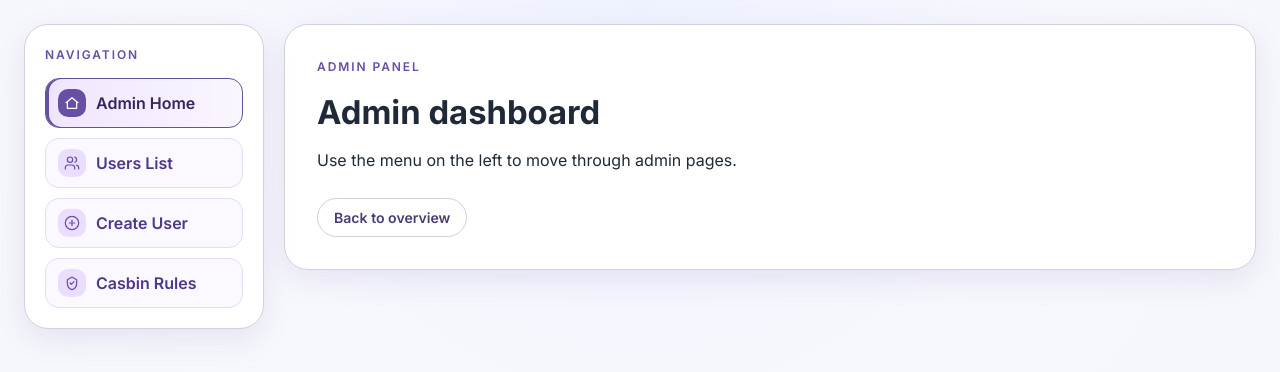
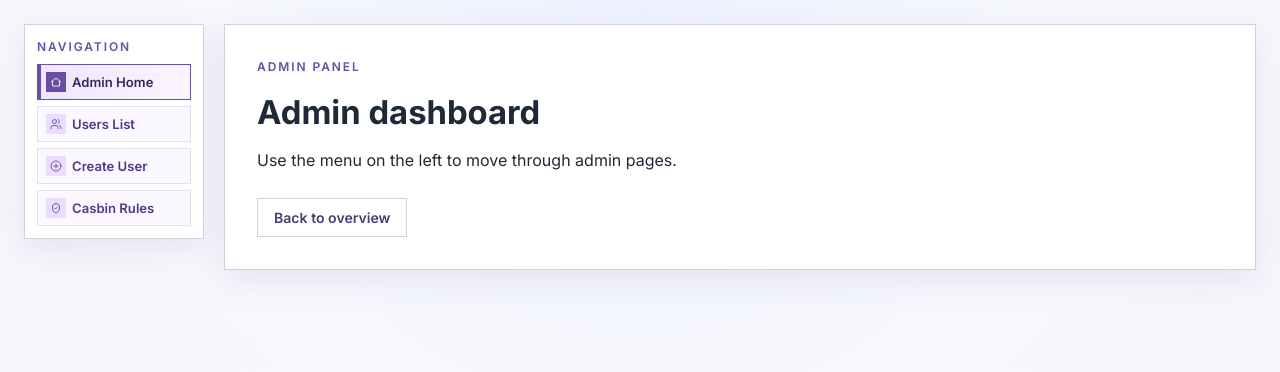
Before and after one commit to Drashko/slim-project-new, a Next.js app in the folder frontend/: page /admin in a window 1280 px wide. Shown: the top 372 px of the page. Built offline with nearby package versions, Linux system fonts and the light colour scheme.

Commit message:
Adjust admin nav size and remove border radius styling

```diff
--- a/frontend/styles/globals.css
+++ b/frontend/styles/globals.css
@@ -14,8 +14,11 @@
   --md-shadow: 0 10px 30px rgba(103, 80, 164, 0.12);
 }
 
-* {
+*,
+*::before,
+*::after {
   box-sizing: border-box;
+  border-radius: 0 !important;
 }
 
 body {
@@ -254,7 +257,7 @@ button:hover,
 
 @media (min-width: 1100px) {
   .admin-layout {
-    grid-template-columns: 240px minmax(0, 1fr);
+    grid-template-columns: 180px minmax(0, 1fr);
     grid-template-areas: 'aside main';
     align-items: start;
   }
@@ -272,16 +275,16 @@ button:hover,
   border: 1px solid var(--md-outline);
   border-radius: 24px;
   background: var(--md-surface);
-  padding: 20px;
+  padding: 12px;
   display: grid;
-  gap: 14px;
+  gap: 8px;
   height: fit-content;
   box-shadow: var(--md-shadow);
 }
 
 .admin-aside-nav {
   display: grid;
-  gap: 10px;
+  gap: 6px;
 }
 
 .admin-aside-link {
@@ -289,10 +292,11 @@ button:hover,
   border: 1px solid #e4ddf3;
   color: #4f378b;
   border-radius: 14px;
-  padding: 10px 12px;
+  padding: 7px 8px;
   display: flex;
   align-items: center;
-  gap: 10px;
+  gap: 6px;
+  font-size: 0.82rem;
   font-weight: 600;
   background: #fbf8ff;
 }
@@ -303,8 +307,8 @@ button:hover,
 }
 
 .admin-aside-link-icon {
-  width: 28px;
-  height: 28px;
+  width: 20px;
+  height: 20px;
   border-radius: 10px;
   display: inline-flex;
   align-items: center;
@@ -314,8 +318,8 @@ button:hover,
 }
 
 .admin-aside-link-icon svg {
-  width: 16px;
-  height: 16px;
+  width: 12px;
+  height: 12px;
 }
 
 .admin-aside-link--active {
```
